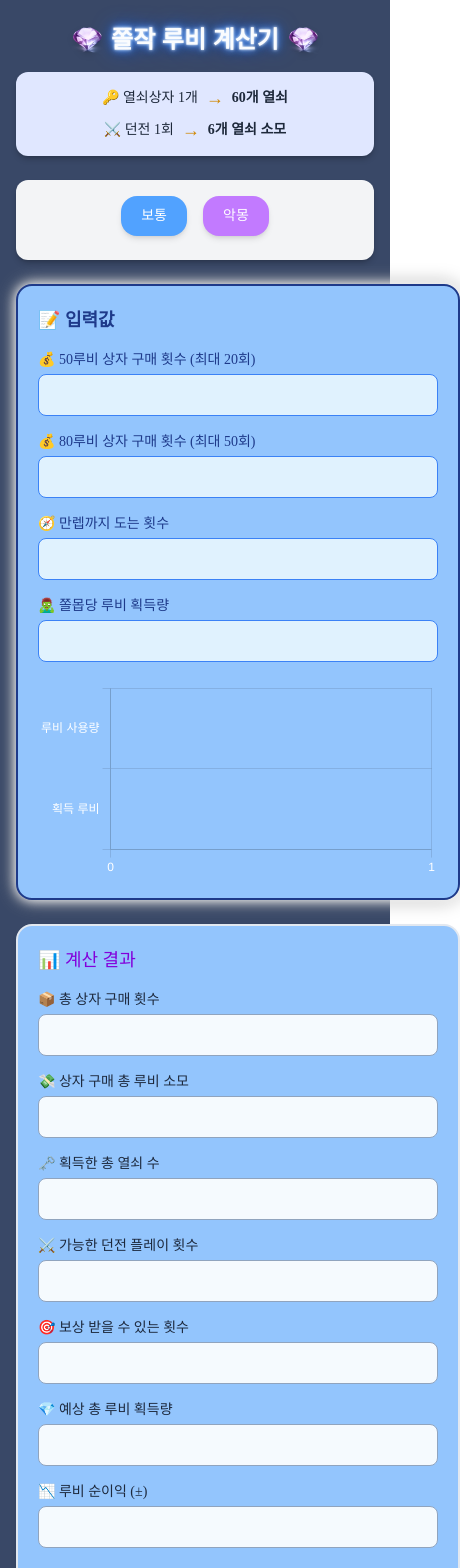
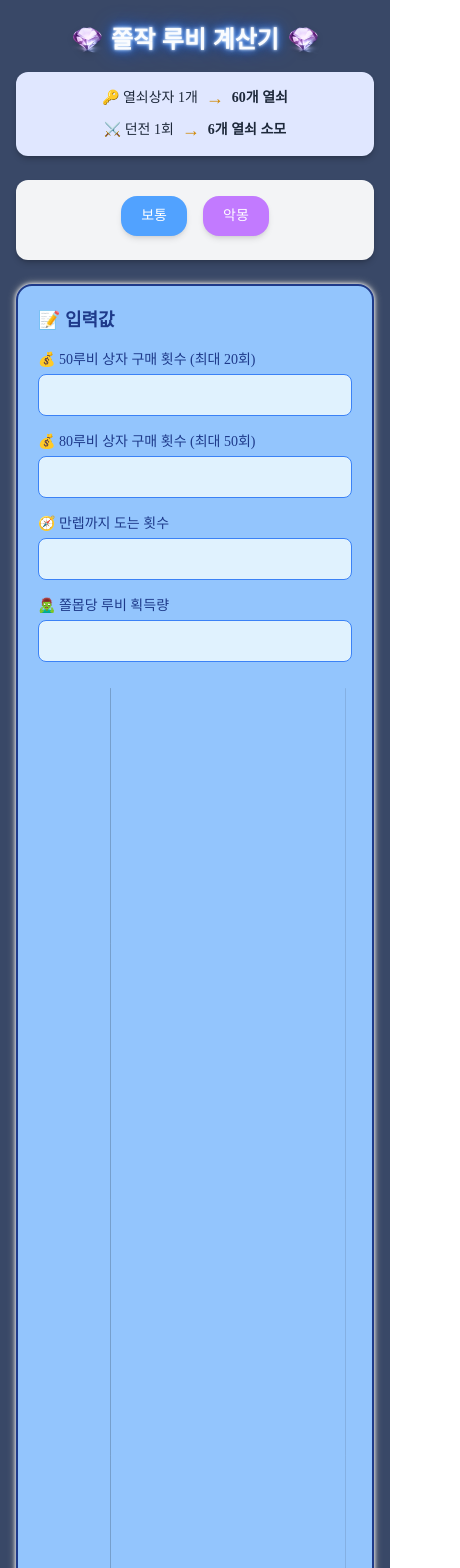
Before and after one commit to KimGiJeong1101/ZzolJak, a React (Vite) app: page / in a window 390 px wide. Shown: the top 1568 px of the page, 460 px wide, since content can reach past the window. Built offline with nearby package versions, Linux system fonts and the light colour scheme; a web font is replaced by a local one.

Commit message:
그래프 반응형 테스트 계속

```diff
--- a/src/components/InputCard.jsx
+++ b/src/components/InputCard.jsx
@@ -64,6 +64,8 @@ const InputCard = ({
           ],
         },
         options: {
+          responsive: true,
+          maintainAspectRatio: false,
           indexAxis: "y",
           scales: {
             x: {
@@ -151,7 +153,7 @@ const InputCard = ({
         />
       </div>
 
-      <canvas ref={canvasRef} width="400" height="200" className="mt-4" />
+      <canvas ref={canvasRef} className="mt-4 w-full h-auto" />
     </div>
   );
 };
```
